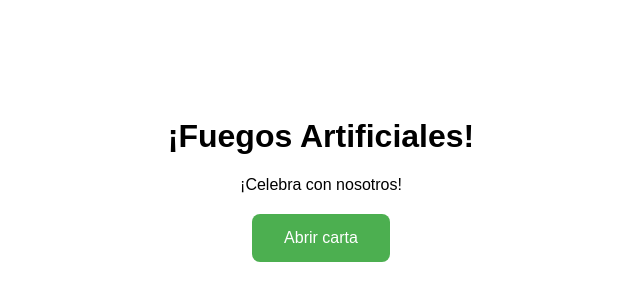
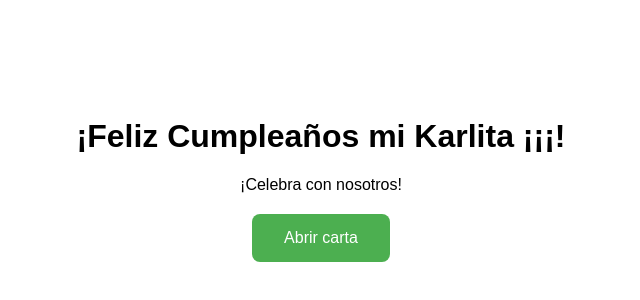
Before and after one commit to Ejosue46/cumplea-os, a plain HTML site: page index.html in a window 1280 px wide. Shown: the part 138-438 px from the top of the page, without its empty margins (319-959 px from the left). Drawn offline with Linux system fonts and the light colour scheme.

Commit message:
Update index.html

```diff
--- a/index.html
+++ b/index.html
@@ -8,7 +8,7 @@
 </head>
 <body>
     <div class="container">
-        <h1>¡Fuegos Artificiales!</h1>
+        <h1>¡Feliz Cumpleaños mi Karlita ¡¡¡!</h1>
         <p>¡Celebra con nosotros!</p>
         <button onclick="location.href='carta.html'">Abrir carta</button>
         <div id="fireworks-container"></div>
```
